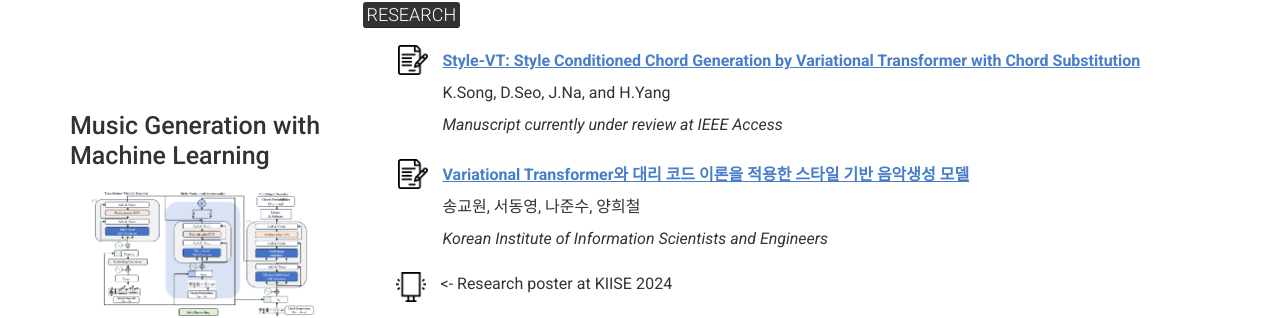
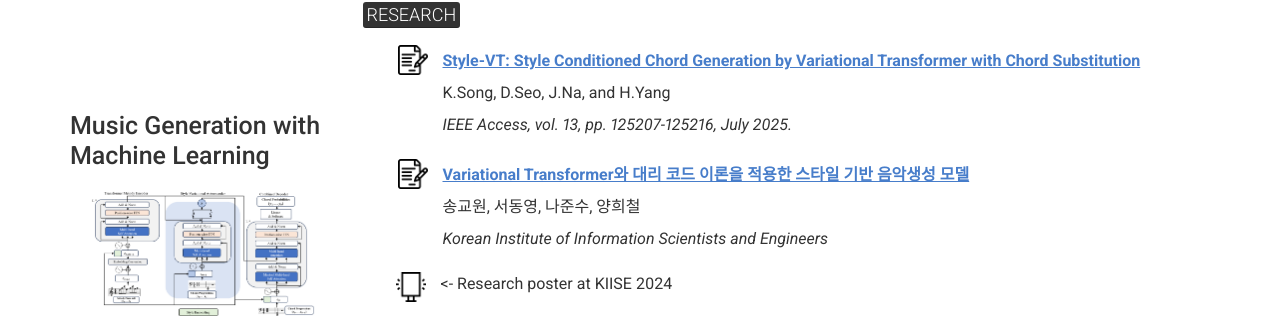
Before and after one commit to tim000519/resume, a Jekyll site: the page built from index.md, in a window 1280 px wide and 900 px high, scrolled down 562 px. Shown: the part 145-463 px from the top of the window. Built offline with Jekyll 4.4.1, drawn with Linux system fonts in a browser that asks for light colours; nearby versions of some CDN libraries.

Commit message:
Updata_IEEE

```diff
--- a/_config.yml
+++ b/_config.yml
@@ -79,7 +79,7 @@ content:
           ## <mark style="display: inline-block; margin-bottom: 10px;">RESEARCH</mark>
 
           <div style="display: flex; align-items: flex-start; margin-left: 35px;">
-            <a href="/resume/pdf/Access.pdf" target="_blank" style="margin-right: 10px; flex-shrink: 0;">
+            <a href="https://ieeexplore.ieee.org/document/11082127?source=authoralert" target="_blank" style="margin-right: 10px; flex-shrink: 0;">
               <img src="/resume/images/contract.png" alt="PDF" width="30" style="vertical-align: middle; flex-shrink: 0;">
             </a>
             <p style="margin-left: 5px; vertical-align: middle; line-height: 2;">
@@ -87,7 +87,7 @@ content:
                 <strong>Style-VT: Style Conditioned Chord Generation by Variational Transformer with Chord Substitution</strong>
               </a>
               <br>K.Song, D.Seo, J.Na, and H.Yang
-              <br><em>Manuscript currently under review at IEEE Access</em>
+              <br><em>IEEE Access, vol. 13, pp. 125207-125216, July 2025.</em>
             </p>
           </div>
 
```
